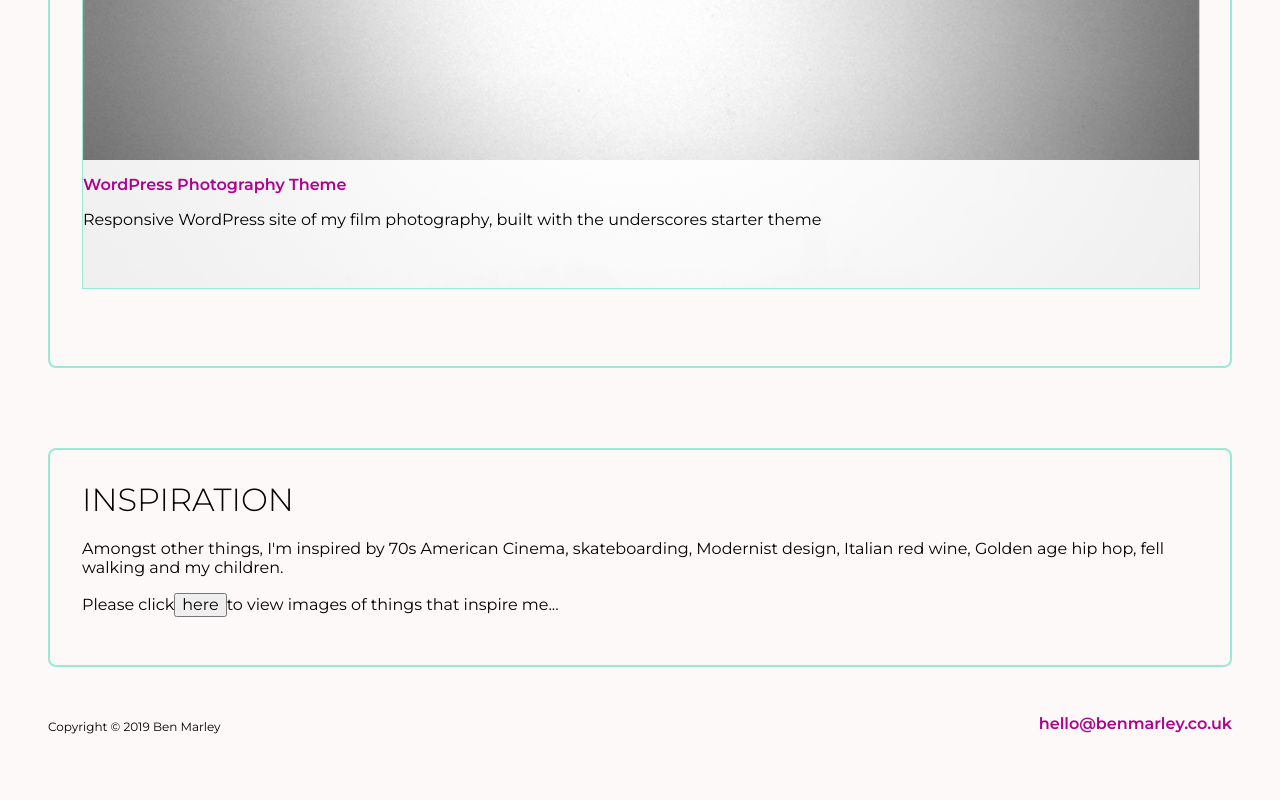
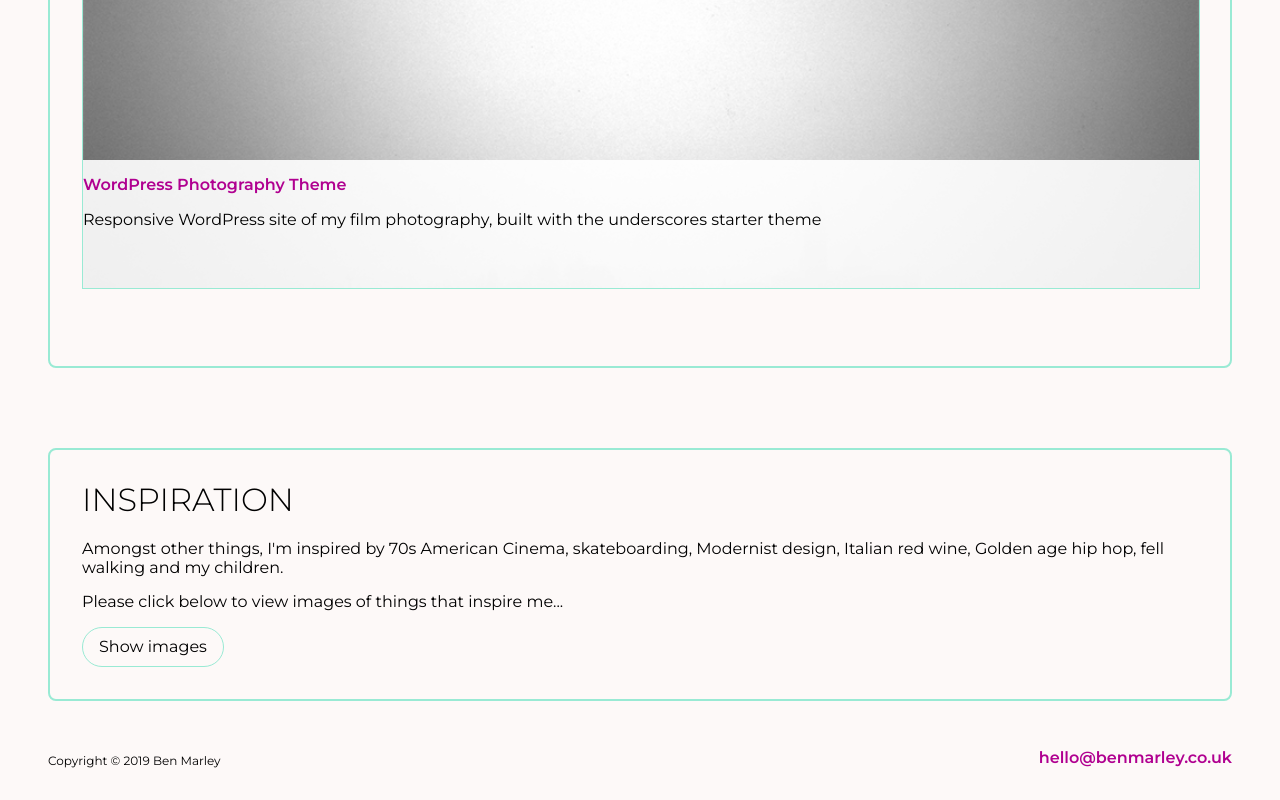
Before and after one commit to bnmrly/bnmrly.github.io, a React (Create React App) app: page / in a window 1280 px wide. Shown: the part 3920-4720 px from the top of the page. Before the commit the page ends 4686 px from the top, so only its background shows below. Built offline with nearby package versions, Linux system fonts and the light colour scheme.

Commit message:
Style inspiration button

```diff
--- a/src/Theme.js
+++ b/src/Theme.js
@@ -14,11 +14,13 @@ const Theme = {
     appWrapperMarginY: '2rem',
     appWrapperMarginX: '3rem',
     headerMarginY: '2rem',
-    borderRadius: '0.5rem',
+    defaultBorderRadius: '0.5rem',
     defaultSectionPadding: '2rem',
     defaultSectionMarginY: '5rem',
     lastSectionMarginY: '2rem',
-    copyrightFontSize: '0.75rem'
+    copyrightFontSize: '0.75rem',
+    buttonBorderRadius: '50px',
+    buttonHeight: '2.5rem'
   }
 };
 
--- a/src/components/Inspiration/index.js
+++ b/src/components/Inspiration/index.js
@@ -6,7 +6,7 @@ import * as api from '../../api';
 
 const InspirationSection = styled.section`
   border: 2px solid ${props => props.theme.color.border};
-  border-radius: ${props => props.theme.dimensions.borderRadius};
+  border-radius: ${props => props.theme.dimensions.defaultBorderRadius};
   padding: ${props => props.theme.dimensions.defaultSectionPadding};
   margin-bottom: ${props => props.theme.dimensions.lastSectionMarginY};
   width: 100%;
@@ -26,6 +26,23 @@ const InspirationPhotoContainer = styled.div`
 
 const InspirationImageContainer = styled.div`
   margin: 5px;
+`;
+
+const ImageButton = styled.button`
+  background-color: transparent;
+  height: ${props => props.theme.dimensions.buttonHeight};
+  padding-right: 1rem;
+  padding-left: 1rem;
+  border: 1px solid ${props => props.theme.color.border};
+  border-radius: ${props => props.theme.dimensions.buttonBorderRadius};
+
+  :focus {
+    outline: none;
+  }
+
+  :hover {
+    border-color: ${props => props.theme.color.linkHover};
+  }
 `;
 
 const PhotoBox = ({ url }) => {
@@ -72,12 +89,10 @@ function Inspiration() {
         skateboarding, Modernist design, Italian red wine, Golden age hip hop,
         fell walking and my children.
       </p>
-      <p>
-        Please click
-        <button onClick={() => setInspirationShowing(true)}>here</button>
-        to view images of things that inspire me...
-      </p>
-
+      <p>Please click below to view images of things that inspire me...</p>
+      <ImageButton onClick={() => setInspirationShowing(true)}>
+        Show images
+      </ImageButton>
       {inspirationShowing && <InspirationPhotos />}
     </InspirationSection>
   );
--- a/src/components/Main/index.js
+++ b/src/components/Main/index.js
@@ -12,7 +12,7 @@ const MainWrapper = styled.main`
 
 const MainAbout = styled.section`
   border: 2px solid ${props => props.theme.color.border};
-  border-radius: ${props => props.theme.dimensions.borderRadius};
+  border-radius: ${props => props.theme.dimensions.defaultBorderRadius};
   padding: ${props => props.theme.dimensions.defaultSectionPadding};
   margin-bottom: ${props => props.theme.dimensions.defaultSectionMarginY};
   width: 40%;
@@ -24,7 +24,7 @@ const MainAbout = styled.section`
 
 const MainSkills = styled.section`
   border: 2px solid ${props => props.theme.color.border};
-  border-radius: ${props => props.theme.dimensions.borderRadius};
+  border-radius: ${props => props.theme.dimensions.defaultBorderRadius};
   padding: ${props => props.theme.dimensions.defaultSectionPadding};
   margin-bottom: ${props => props.theme.dimensions.defaultSectionMarginY};
   width: 40%;
@@ -36,7 +36,7 @@ const MainSkills = styled.section`
 
 const MainProjects = styled.section`
   border: 2px solid ${props => props.theme.color.border};
-  border-radius: ${props => props.theme.dimensions.borderRadius};
+  border-radius: ${props => props.theme.dimensions.defaultBorderRadius};
   padding: ${props => props.theme.dimensions.defaultSectionPadding};
   margin-bottom: ${props => props.theme.dimensions.defaultSectionMarginY};
   width: 100%;
@@ -54,7 +54,7 @@ const ProjectsList = styled.ul`
 
 const ProjectsListItem = styled.li`
   border: 1px solid ${props => props.theme.color.border};
-  /* border-radius: ${props => props.theme.dimensions.borderRadius}; */
+  /* border-radius: ${props => props.theme.dimensions.defaultBorderRadius}; */
   width: 45%;
 `;
 
```
